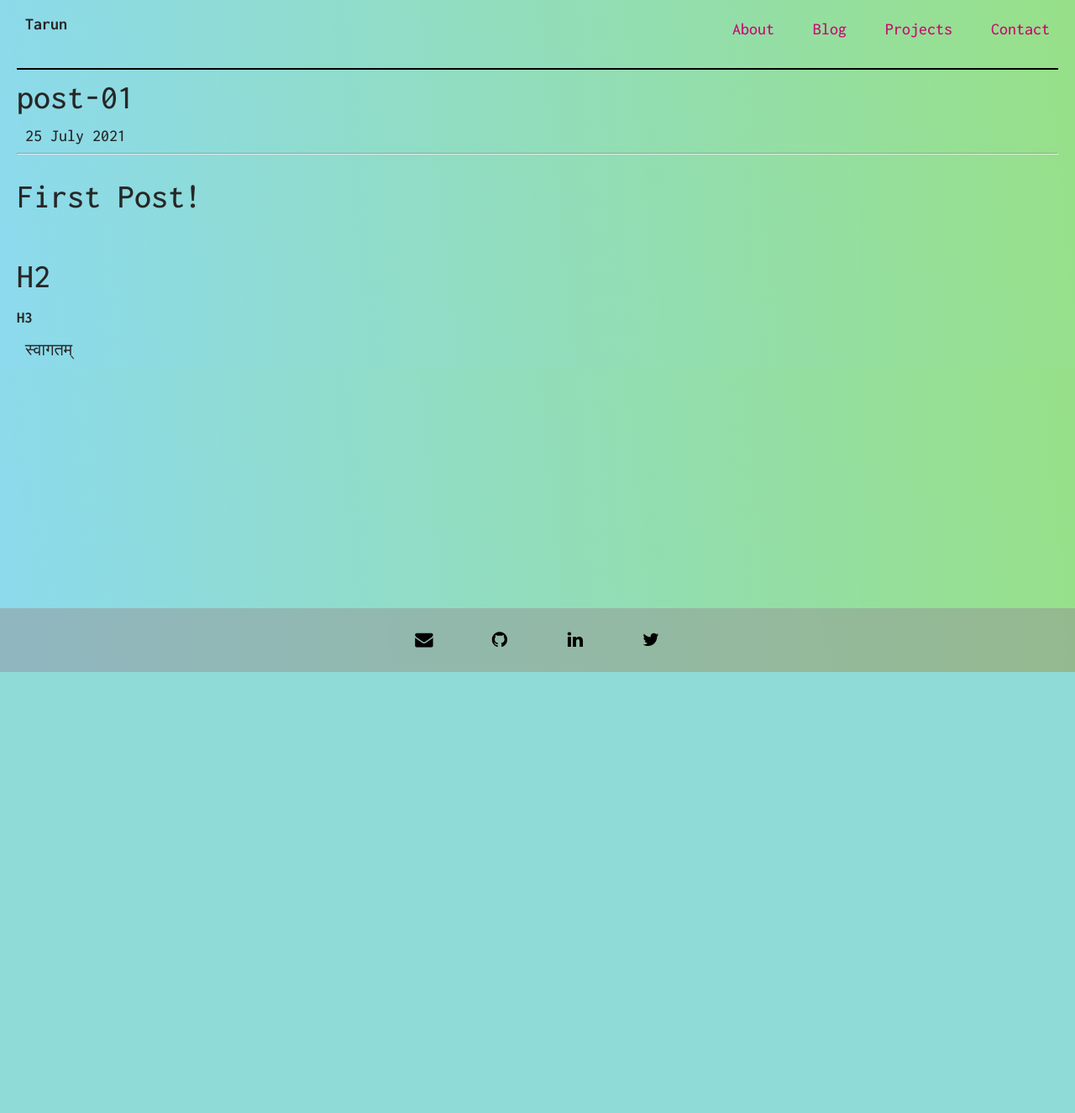
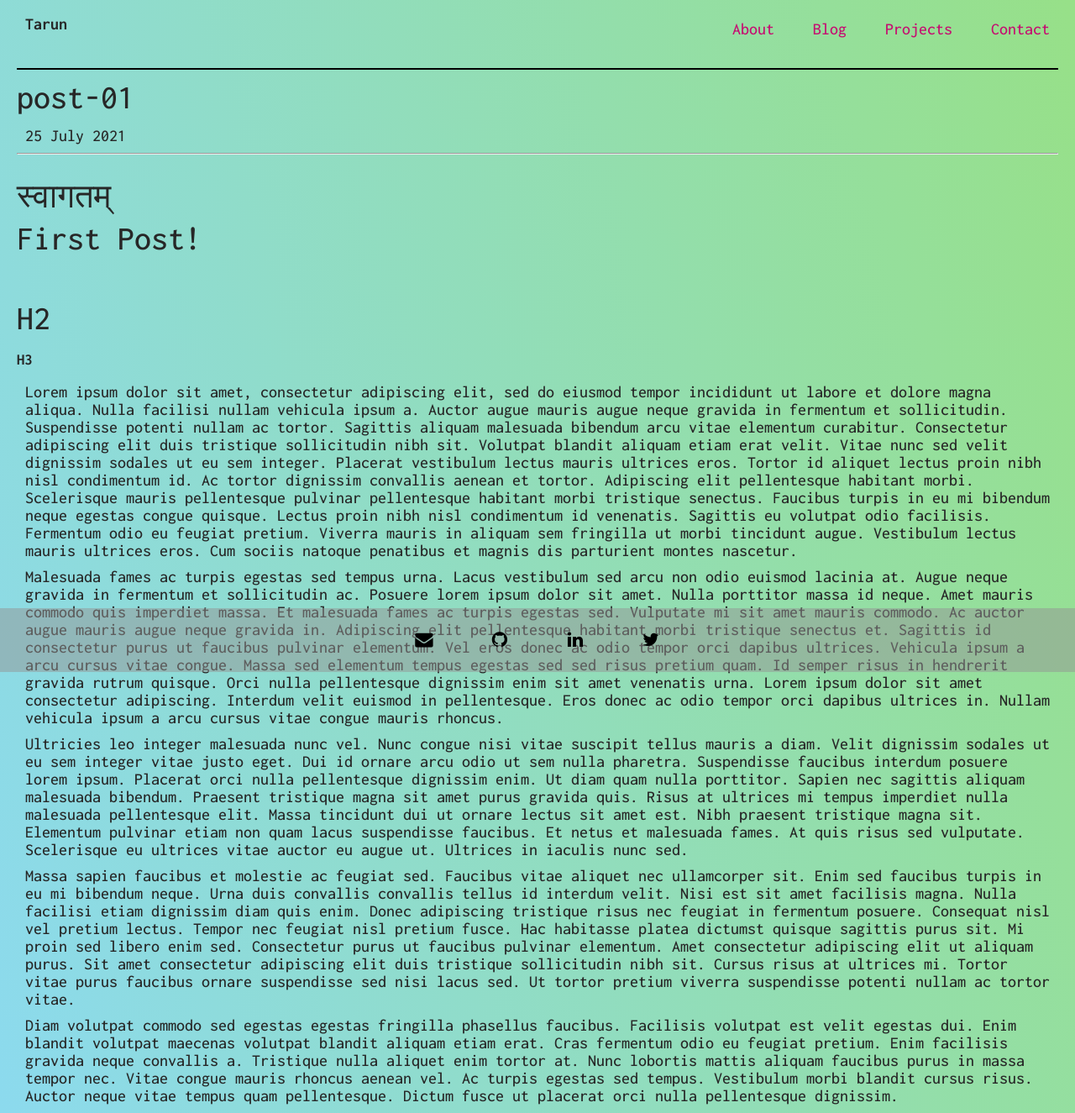
Before and after one commit to tarun010/tarun010.pythonanywhere.com, a Flask app: a page that uses templates/layout.html in a window 1280 px wide. Shown: the whole page at 84% size. Before the commit the page ends 800 px from the top, so only its background shows below. Run offline with Flask 2, Linux system fonts and the light colour scheme; parts of the project's set-up code (start-up, migrations or seed data) failed here and were passed over; some libraries are stand-ins or nearby versions.

Commit message:
added lorem ipsum..., fixed .env

```diff
--- a/app.py
+++ b/app.py
@@ -24,7 +24,6 @@ db_connection.commit()
 user_name = "Tarun"
 
 github_projects_url = decouple.config("GITHUB_API", default=None)
-#github_projects_url = "https://api.github.com/users/tarun010/repos"
 projects_from_github = requests.get(github_projects_url).json()
 
 contact = decouple.config("CONTACT_FORM_API", default=None)
@@ -69,11 +68,7 @@ for project in projects_from_github:
 
 print(projects)
 
-
-
 list_of_food = []
-
-
 
 app = Flask(__name__)
 
--- a/blog/1981-01-01_old-post.md
+++ b/blog/1981-01-01_old-post.md
@@ -1 +1,5 @@
 ### Older post..
+
+Lorem ipsum dolor sit amet, consectetur adipiscing elit, sed do eiusmod tempor incididunt ut labore et dolore magna aliqua. Nulla aliquet porttitor lacus luctus accumsan tortor posuere ac ut. Odio ut enim blandit volutpat maecenas volutpat blandit aliquam etiam. Cras fermentum odio eu feugiat pretium nibh. Semper auctor neque vitae tempus quam pellentesque nec. Morbi tempus iaculis urna id volutpat lacus. At quis risus sed vulputate. A arcu cursus vitae congue mauris rhoncus aenean vel. Sit amet venenatis urna cursus. Tincidunt vitae semper quis lectus nulla at. Feugiat sed lectus vestibulum mattis ullamcorper. Amet porttitor eget dolor morbi non arcu risus quis. Aliquam malesuada bibendum arcu vitae. Vulputate odio ut enim blandit volutpat maecenas volutpat. Nunc lobortis mattis aliquam faucibus purus in massa. Nunc mi ipsum faucibus vitae aliquet nec ullamcorper sit. Odio pellentesque diam volutpat commodo sed.
+
+Sed elementum tempus egestas sed. At quis risus sed vulputate. Gravida cum sociis natoque penatibus et. Arcu risus quis varius quam quisque id diam vel. Non pulvinar neque laoreet suspendisse interdum. Morbi blandit cursus risus at ultrices. Diam sit amet nisl suscipit adipiscing bibendum est. Accumsan tortor posuere ac ut consequat. Elit ullamcorper dignissim cras tincidunt lobortis. Mi eget mauris pharetra et ultrices neque ornare aenean. Egestas diam in arcu cursus. Eu feugiat pretium nibh ipsum consequat nisl vel pretium. Euismod in pellentesque massa placerat duis ultricies lacus sed turpis. Tellus cras adipiscing enim eu. Penatibus et magnis dis parturient. Nullam non nisi est sit amet facilisis magna etiam tempor. Est sit amet facilisis magna.
--- a/blog/2021-07-25_post-01.md
+++ b/blog/2021-07-25_post-01.md
@@ -1,7 +1,17 @@
+# स्वागतम्
 # First Post!
 
 ## H2
 
 ### H3
 
-स्वागतम्
+
+Lorem ipsum dolor sit amet, consectetur adipiscing elit, sed do eiusmod tempor incididunt ut labore et dolore magna aliqua. Nulla facilisi nullam vehicula ipsum a. Auctor augue mauris augue neque gravida in fermentum et sollicitudin. Suspendisse potenti nullam ac tortor. Sagittis aliquam malesuada bibendum arcu vitae elementum curabitur. Consectetur adipiscing elit duis tristique sollicitudin nibh sit. Volutpat blandit aliquam etiam erat velit. Vitae nunc sed velit dignissim sodales ut eu sem integer. Placerat vestibulum lectus mauris ultrices eros. Tortor id aliquet lectus proin nibh nisl condimentum id. Ac tortor dignissim convallis aenean et tortor. Adipiscing elit pellentesque habitant morbi. Scelerisque mauris pellentesque pulvinar pellentesque habitant morbi tristique senectus. Faucibus turpis in eu mi bibendum neque egestas congue quisque. Lectus proin nibh nisl condimentum id venenatis. Sagittis eu volutpat odio facilisis. Fermentum odio eu feugiat pretium. Viverra mauris in aliquam sem fringilla ut morbi tincidunt augue. Vestibulum lectus mauris ultrices eros. Cum sociis natoque penatibus et magnis dis parturient montes nascetur.
+
+Malesuada fames ac turpis egestas sed tempus urna. Lacus vestibulum sed arcu non odio euismod lacinia at. Augue neque gravida in fermentum et sollicitudin ac. Posuere lorem ipsum dolor sit amet. Nulla porttitor massa id neque. Amet mauris commodo quis imperdiet massa. Et malesuada fames ac turpis egestas sed. Vulputate mi sit amet mauris commodo. Ac auctor augue mauris augue neque gravida in. Adipiscing elit pellentesque habitant morbi tristique senectus et. Sagittis id consectetur purus ut faucibus pulvinar elementum. Vel eros donec ac odio tempor orci dapibus ultrices. Vehicula ipsum a arcu cursus vitae congue. Massa sed elementum tempus egestas sed sed risus pretium quam. Id semper risus in hendrerit gravida rutrum quisque. Orci nulla pellentesque dignissim enim sit amet venenatis urna. Lorem ipsum dolor sit amet consectetur adipiscing. Interdum velit euismod in pellentesque. Eros donec ac odio tempor orci dapibus ultrices in. Nullam vehicula ipsum a arcu cursus vitae congue mauris rhoncus.
+
+Ultricies leo integer malesuada nunc vel. Nunc congue nisi vitae suscipit tellus mauris a diam. Velit dignissim sodales ut eu sem integer vitae justo eget. Dui id ornare arcu odio ut sem nulla pharetra. Suspendisse faucibus interdum posuere lorem ipsum. Placerat orci nulla pellentesque dignissim enim. Ut diam quam nulla porttitor. Sapien nec sagittis aliquam malesuada bibendum. Praesent tristique magna sit amet purus gravida quis. Risus at ultrices mi tempus imperdiet nulla malesuada pellentesque elit. Massa tincidunt dui ut ornare lectus sit amet est. Nibh praesent tristique magna sit. Elementum pulvinar etiam non quam lacus suspendisse faucibus. Et netus et malesuada fames. At quis risus sed vulputate. Scelerisque eu ultrices vitae auctor eu augue ut. Ultrices in iaculis nunc sed.
+
+Massa sapien faucibus et molestie ac feugiat sed. Faucibus vitae aliquet nec ullamcorper sit. Enim sed faucibus turpis in eu mi bibendum neque. Urna duis convallis convallis tellus id interdum velit. Nisi est sit amet facilisis magna. Nulla facilisi etiam dignissim diam quis enim. Donec adipiscing tristique risus nec feugiat in fermentum posuere. Consequat nisl vel pretium lectus. Tempor nec feugiat nisl pretium fusce. Hac habitasse platea dictumst quisque sagittis purus sit. Mi proin sed libero enim sed. Consectetur purus ut faucibus pulvinar elementum. Amet consectetur adipiscing elit ut aliquam purus. Sit amet consectetur adipiscing elit duis tristique sollicitudin nibh sit. Cursus risus at ultrices mi. Tortor vitae purus faucibus ornare suspendisse sed nisi lacus sed. Ut tortor pretium viverra suspendisse potenti nullam ac tortor vitae.
+
+Diam volutpat commodo sed egestas egestas fringilla phasellus faucibus. Facilisis volutpat est velit egestas dui. Enim blandit volutpat maecenas volutpat blandit aliquam etiam erat. Cras fermentum odio eu feugiat pretium. Enim facilisis gravida neque convallis a. Tristique nulla aliquet enim tortor at. Nunc lobortis mattis aliquam faucibus purus in massa tempor nec. Vitae congue mauris rhoncus aenean vel. Ac turpis egestas sed tempus. Vestibulum morbi blandit cursus risus. Auctor neque vitae tempus quam pellentesque. Dictum fusce ut placerat orci nulla pellentesque dignissim.
--- a/blog/2021-07-26_post-02.md
+++ b/blog/2021-07-26_post-02.md
@@ -2,3 +2,9 @@
 
 
 ## வணக்கம்
+
+Lorem ipsum dolor sit amet, consectetur adipiscing elit, sed do eiusmod tempor incididunt ut labore et dolore magna aliqua. Auctor neque vitae tempus quam pellentesque nec nam aliquam. Condimentum id venenatis a condimentum vitae sapien pellentesque. Cras pulvinar mattis nunc sed blandit libero volutpat sed cras. In fermentum posuere urna nec tincidunt praesent semper feugiat nibh. Mi in nulla posuere sollicitudin. Pretium viverra suspendisse potenti nullam ac tortor vitae purus faucibus. Pellentesque sit amet porttitor eget dolor morbi non arcu. Aliquam vestibulum morbi blandit cursus. Iaculis nunc sed augue lacus viverra vitae. Vestibulum mattis ullamcorper velit sed ullamcorper morbi tincidunt. Dictumst quisque sagittis purus sit amet. Sed odio morbi quis commodo odio aenean. Amet nulla facilisi morbi tempus iaculis. Aliquam etiam erat velit scelerisque. Nullam vehicula ipsum a arcu cursus vitae congue. Parturient montes nascetur ridiculus mus mauris. Adipiscing diam donec adipiscing tristique. A iaculis at erat pellentesque adipiscing.
+
+Tristique senectus et netus et malesuada fames ac. Sapien eget mi proin sed libero enim sed faucibus turpis. Pulvinar sapien et ligula ullamcorper malesuada proin. Ultricies mi eget mauris pharetra et. Convallis convallis tellus id interdum velit laoreet id. Egestas egestas fringilla phasellus faucibus scelerisque. Accumsan lacus vel facilisis volutpat est velit egestas dui. Aenean et tortor at risus. Commodo viverra maecenas accumsan lacus vel facilisis volutpat. Sit amet nisl purus in mollis nunc sed id semper. Augue neque gravida in fermentum et sollicitudin ac orci phasellus. Vel fringilla est ullamcorper eget nulla.
+
+Vulputate odio ut enim blandit volutpat maecenas volutpat. Ut tortor pretium viverra suspendisse potenti nullam ac tortor. Eu nisl nunc mi ipsum faucibus vitae aliquet nec. Habitant morbi tristique senectus et netus. Pulvinar sapien et ligula ullamcorper malesuada. Id donec ultrices tincidunt arcu non sodales neque sodales ut. Hac habitasse platea dictumst vestibulum rhoncus est pellentesque elit. Vel turpis nunc eget lorem. Nulla facilisi cras fermentum odio eu feugiat pretium. Sed cras ornare arcu dui vivamus arcu felis bibendum. Tincidunt ornare massa eget egestas. Facilisis mauris sit amet massa vitae tortor condimentum. Viverra accumsan in nisl nisi scelerisque eu ultrices. Adipiscing vitae proin sagittis nisl rhoncus mattis. Blandit massa enim nec dui nunc mattis enim ut tellus.
--- a/static/new-styles.css
+++ b/static/new-styles.css
@@ -5,7 +5,7 @@
 body{
     padding-left: 0.75rem;
     padding-right: 0.75rem;
-    background: linear-gradient(84deg, #8cdaee, #97e088);
+    background: linear-gradient(74deg, #8cdaee, #97e088);
     font-family: 'Inconsolata', monospace;
     color: rgb(39, 39, 39);
 }
@@ -145,7 +145,8 @@ img {
 }
 
 button {
-    font-size: x-large;
+    font-size: large;
+    font-family: 'Inconsolata', monospace;
 }
 
 
--- a/templates/contact.html
+++ b/templates/contact.html
@@ -8,26 +8,21 @@
     <form action="{{api}}" method="POST">
         <div class="contact-field">
             <label>
-                Your Name:
                 <input type="text" name="name" placeholder="Name">
             </label>
         </div>
 
         <div class="contact-field">
             <label>
-                Your Email:
                 <input type="email" name="_replyto" placeholder="Email">
             </label>
         </div>
 
         <div class="contact-field">
             <label>
-                Your Message:
                 <textarea name="message" placeholder="Your Message" rows="5"></textarea>
             </label>
         </div>
-        <br>
-        <br>
 
 
         <!-- your other form fields go here -->
```
